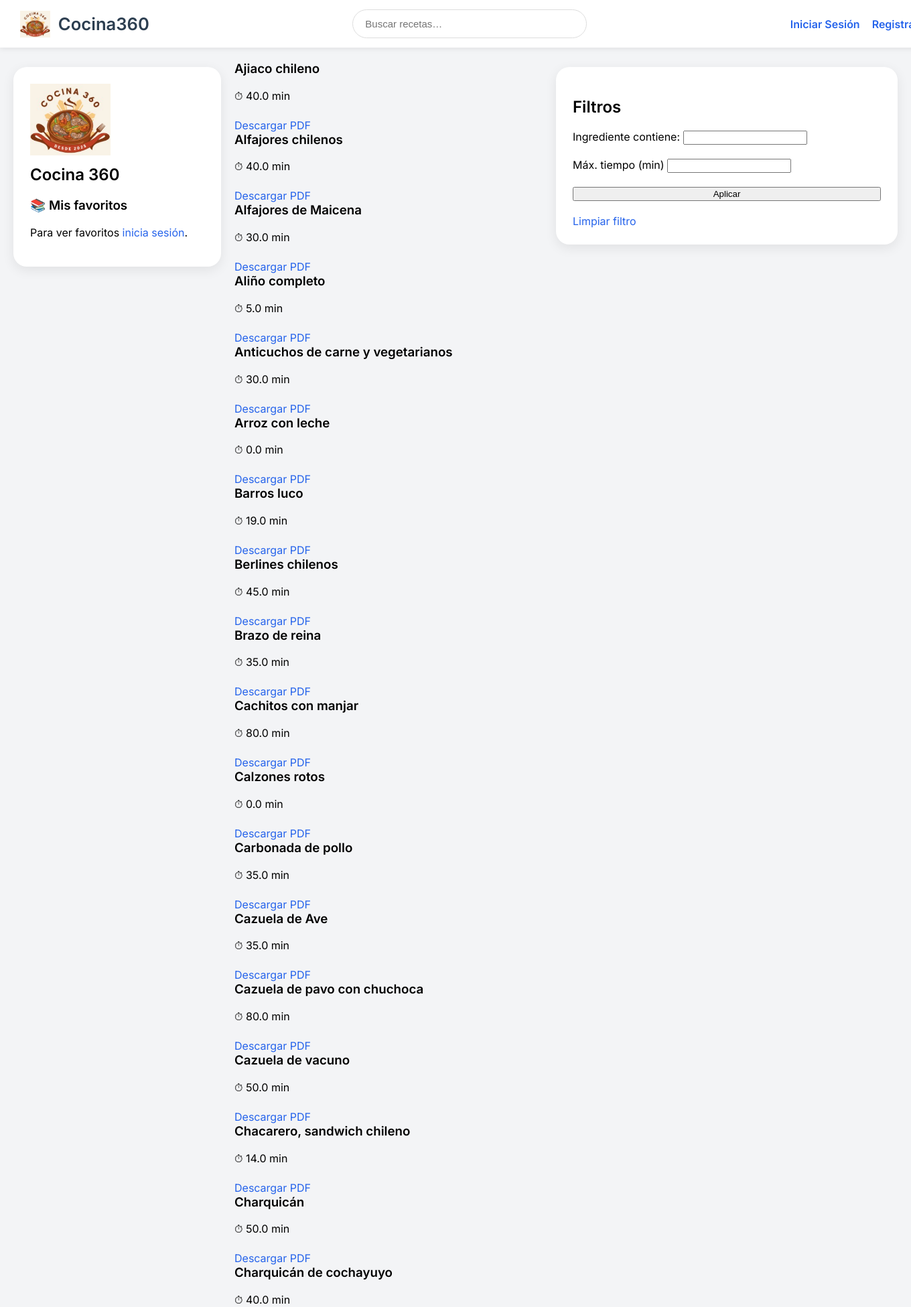
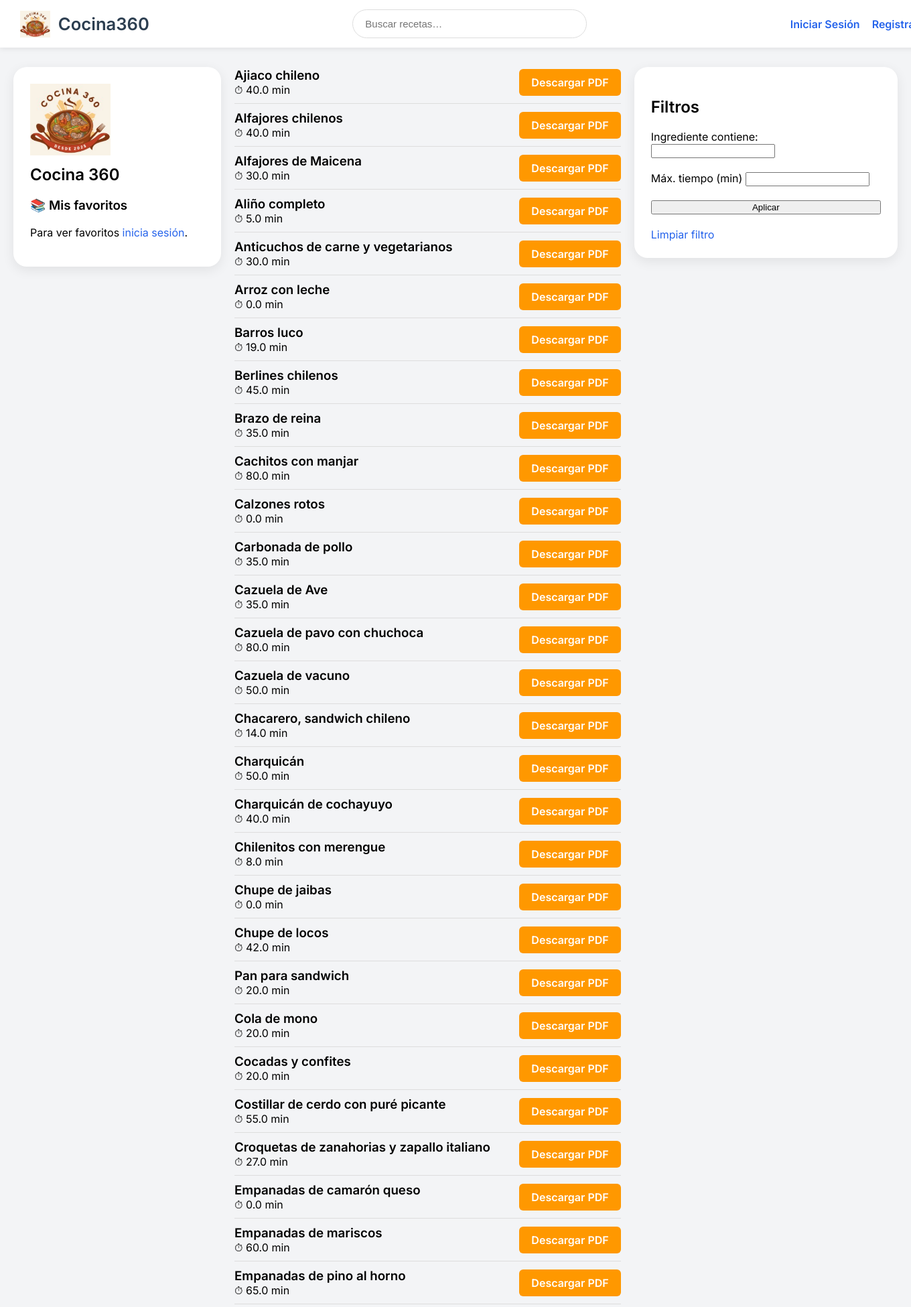
Before and after one commit to cadiazh/Cocina360, a Django app: page / in a window 1360 px wide; the page is wider, and only the part inside the window is pictured. Shown: the top 1951 px of that part at 67% size. Run offline with Django 5.2, Linux system fonts and the light colour scheme; data comes from the database, SQL or seed files in the repository; both versions use the stored data as it was after the commit.

Commit message:
Lista Mejorada

```diff
--- a/recipes/templates/recipes/recipe_list.html
+++ b/recipes/templates/recipes/recipe_list.html
@@ -19,28 +19,35 @@
     </div>
 
     <!-- CENTRO: LISTADO DE RECETAS -->
-    <div style="flex: 1;">
     <div class="recipe-list">
         {% for recipe in recipes %}
-                <div class="recipe-card">
-                    <!-- enlace a detalle de la receta -->
+            <div class="recipe-card"
+                style="display:flex; justify-content:space-between; align-items:center; padding:10px 0; border-bottom:1px solid #ddd;">
+
+                <!-- IZQUIERDA: nombre + tiempo -->
                 <a href="{% url 'recipe_detail' pk=recipe.pk %}"
-                       style="text-decoration:none; color:black;">
-                        <h3 style="margin-top:0;">{{ recipe.name }}</h3>
-                        <p>⏱ {{ recipe.preparation_time }} min</p>
+                style="text-decoration:none; color:black; flex-grow:1;">
+                    <h3 style="margin:0;">{{ recipe.name }}</h3>
+                    <p style="margin:0;">⏱ {{ recipe.preparation_time }} min</p>
                 </a>
 
-                    <!-- botón para descargar PDF de esa receta -->
+                <!-- DERECHA: botón naranja -->
                 <a href="{% url 'recipe_pdf' recipe.pk %}"
-                       class="btn btn-secondary"
-                       style="margin-top: 8px; display:inline-block;">
+                style="
+                        background-color: #ff9800;
+                        color: white;
+                        padding: 10px 18px;
+                        text-decoration: none;
+                        border-radius: 6px;
+                        font-weight: bold;
+                        white-space: nowrap;
+                ">
                     Descargar PDF
                 </a>
             </div>
         {% empty %}
             <p>No se encontraron recetas.</p>
         {% endfor %}
-        </div>
     </div>
 
     <!-- PANEL DE FILTROS -->
```
Also changed, not shown: recipes/templates/recipes/recipe_detail.html (+11 -4 lines), db.sqlite3. Lines whose indentation alone changed are shown as unchanged.
